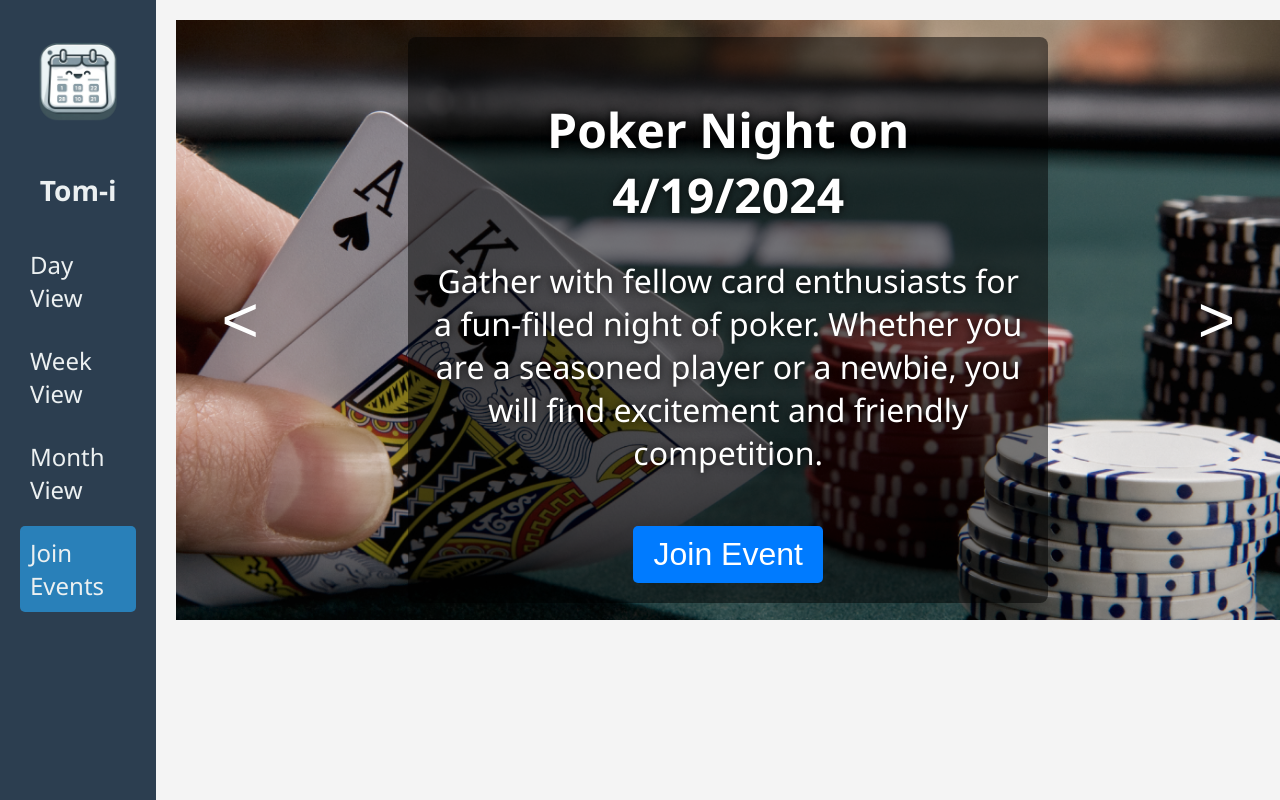
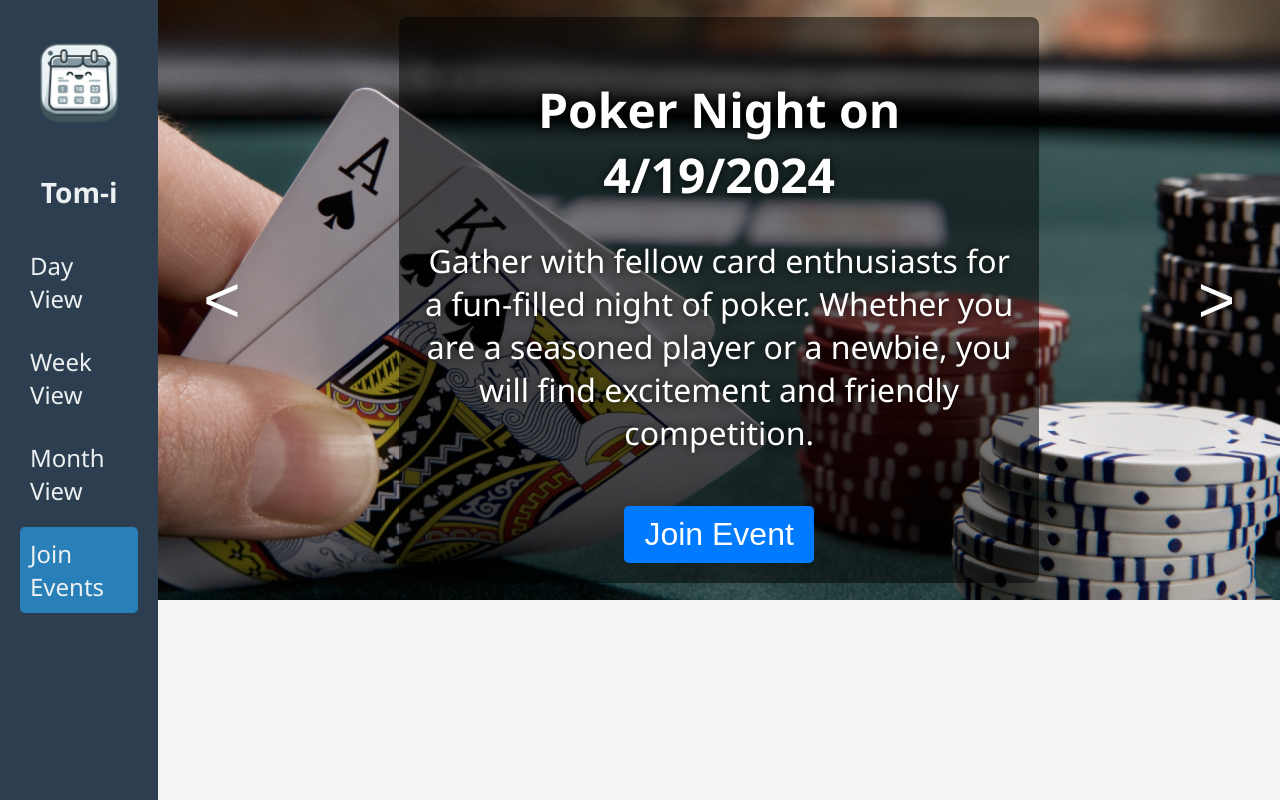
Before and after one commit to jonliu03/Ger-i, a React (Create React App) app: page /community in a window 1280 px wide. Built offline with nearby package versions, Linux system fonts and the light colour scheme; no server answers.

Commit message:
Testing styled community events tab

```diff
--- a/src/views/CommunityEvents.css
+++ b/src/views/CommunityEvents.css
@@ -7,7 +7,7 @@
     align-items: center;
     justify-content: center;
     overflow: hidden;
-    margin-top: 20px;
+    margin-left:  -20px;
   }
 
   .text-content {
```
